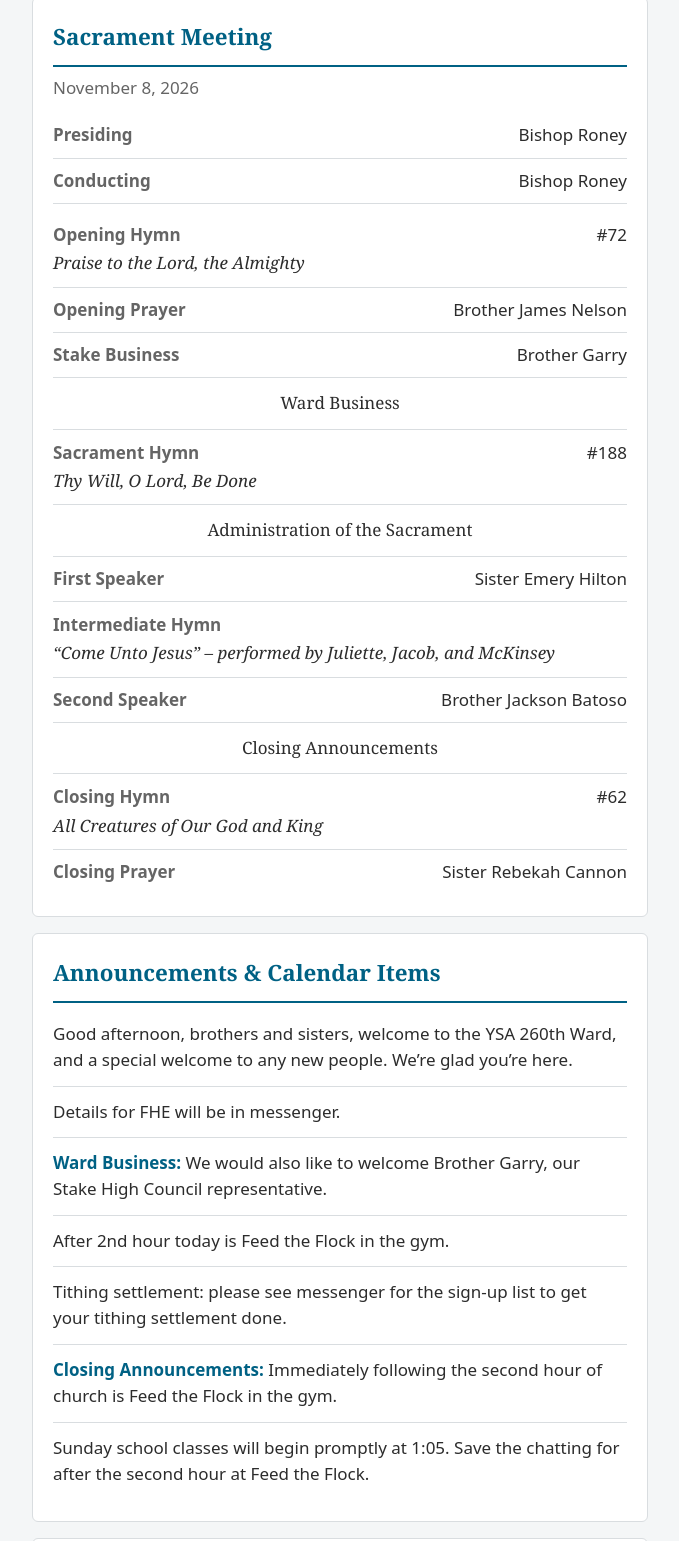
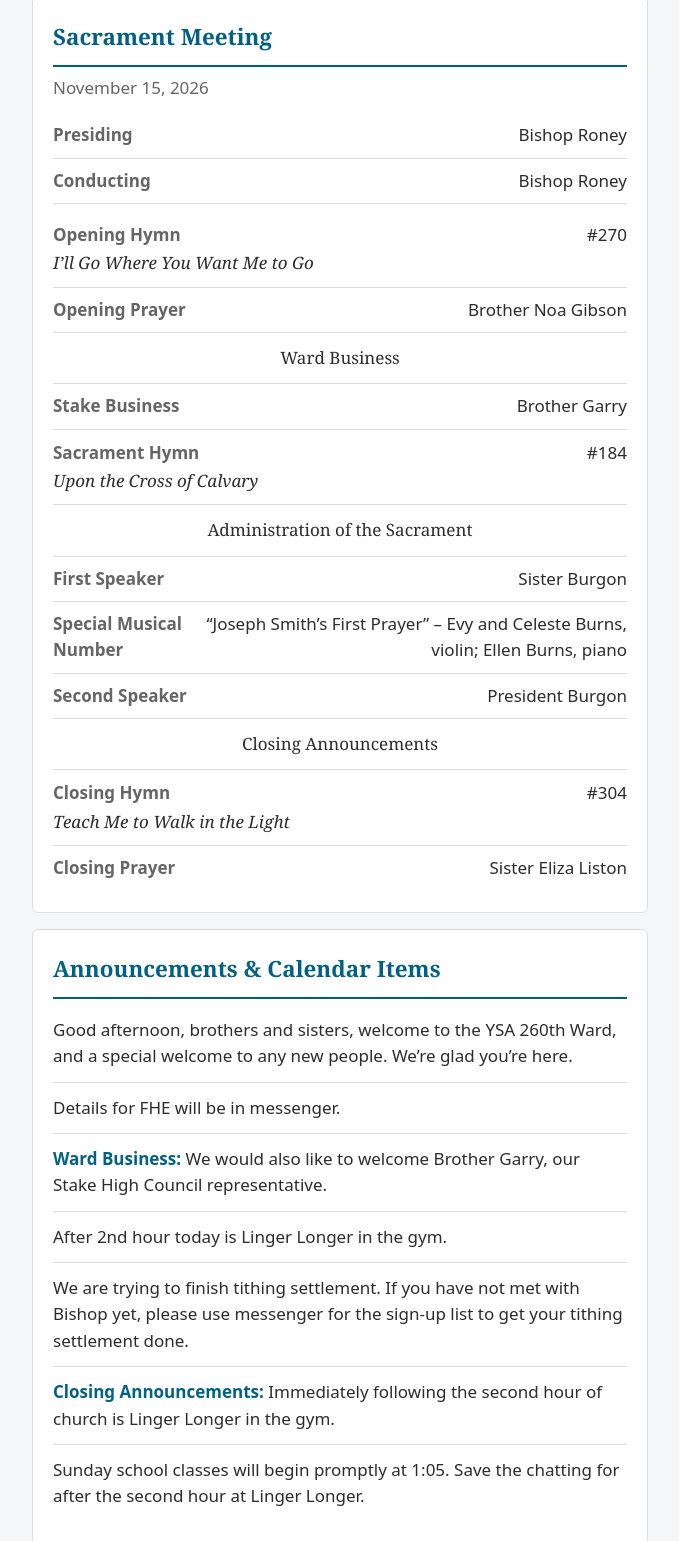
Before and after one commit to dieselmoody/YSA-260th-program, a plain HTML site: page index.html in a window 1280 px wide. Shown: the part 470-2011 px from the top of the page, without its empty margins (300-979 px from the left). Drawn offline with Linux system fonts and the light colour scheme.

Commit message:
Nov 15 program.html

```diff
--- a/index.html
+++ b/index.html
@@ -59,7 +59,7 @@ a{color:var(--blue)}
    ===================================================================== */
 const PROGRAM = {
   wardName: "Provo 260th YSA Ward",
-  date: "November 8, 2026",
+  date: "November 15, 2026",
   verse: "Commit thy works unto the Lord, and thy thoughts shall be established.",
   verseRef: "Proverbs 16:3",
   coverImage: "", // optional: put an image file name here (e.g. "christ.jpg") after uploading it to GitHub
@@ -70,25 +70,25 @@ const PROGRAM = {
     { label: "Join our ward messenger chat", url: "https://m.me/j/AbZS57Q46Npq9yPV/?send_source=gc:qr_code_scan_c" }
   ],
 
-  // ---- Sacrament meeting ----
+    // ---- Sacrament meeting ----
   people: [
     ["Presiding", "Bishop Roney"],
     ["Conducting", "Bishop Roney"]
   ],
   // type: "hymn" = hymn with number, "person" = name only, "note" = centered line
   order: [
-    { type: "hymn", label: "Opening Hymn", number: "#72", title: "Praise to the Lord, the Almighty" },
-    { type: "person", label: "Opening Prayer", name: "Brother James Nelson" },
+    { type: "hymn", label: "Opening Hymn", number: "#270", title: "I’ll Go Where You Want Me to Go" },
+    { type: "person", label: "Opening Prayer", name: "Brother Noa Gibson" },
+    { type: "note", text: "Ward Business" },
     { type: "person", label: "Stake Business", name: "Brother Garry" },
-    { type: "note", text: "Ward Business" },
-    { type: "hymn", label: "Sacrament Hymn", number: "#188", title: "Thy Will, O Lord, Be Done" },
+    { type: "hymn", label: "Sacrament Hymn", number: "#184", title: "Upon the Cross of Calvary" },
     { type: "note", text: "Administration of the Sacrament" },
-    { type: "person", label: "First Speaker", name: "Sister Emery Hilton" },
-    { type: "hymn", label: "Intermediate Hymn", number: "", title: "“Come Unto Jesus” – performed by Juliette, Jacob, and McKinsey" },
-    { type: "person", label: "Second Speaker", name: "Brother Jackson Batoso" },
+    { type: "person", label: "First Speaker", name: "Sister Burgon" },
+    { type: "person", label: "Special Musical Number", name: "“Joseph Smith’s First Prayer” – Evy and Celeste Burns, violin; Ellen Burns, piano" },
+    { type: "person", label: "Second Speaker", name: "President Burgon" },
     { type: "note", text: "Closing Announcements" },
-    { type: "hymn", label: "Closing Hymn", number: "#62", title: "All Creatures of Our God and King" },
-    { type: "person", label: "Closing Prayer", name: "Sister Rebekah Cannon" }
+    { type: "hymn", label: "Closing Hymn", number: "#304", title: "Teach Me to Walk in the Light" },
+    { type: "person", label: "Closing Prayer", name: "Sister Eliza Liston" }
   ],
 
   // ---- Announcements (date is optional; leave "" for no bold lead-in) ----
@@ -96,11 +96,12 @@ const PROGRAM = {
     { date: "", text: "Good afternoon, brothers and sisters, welcome to the YSA 260th Ward, and a special welcome to any new people. We’re glad you’re here." },
     { date: "", text: "Details for FHE will be in messenger." },
     { date: "Ward Business:", text: "We would also like to welcome Brother Garry, our Stake High Council representative." },
-    { date: "", text: "After 2nd hour today is Feed the Flock in the gym." },
-    { date: "", text: "Tithing settlement: please see messenger for the sign-up list to get your tithing settlement done." },
-    { date: "Closing Announcements:", text: "Immediately following the second hour of church is Feed the Flock in the gym." },
-    { date: "", text: "Sunday school classes will begin promptly at 1:05. Save the chatting for after the second hour at Feed the Flock." }
+    { date: "", text: "After 2nd hour today is Linger Longer in the gym." },
+    { date: "", text: "We are trying to finish tithing settlement. If you have not met with Bishop yet, please use messenger for the sign-up list to get your tithing settlement done." },
+    { date: "Closing Announcements:", text: "Immediately following the second hour of church is Linger Longer in the gym." },
+    { date: "", text: "Sunday school classes will begin promptly at 1:05. Save the chatting for after the second hour at Linger Longer." }
   ],
+
 
 
 
```
